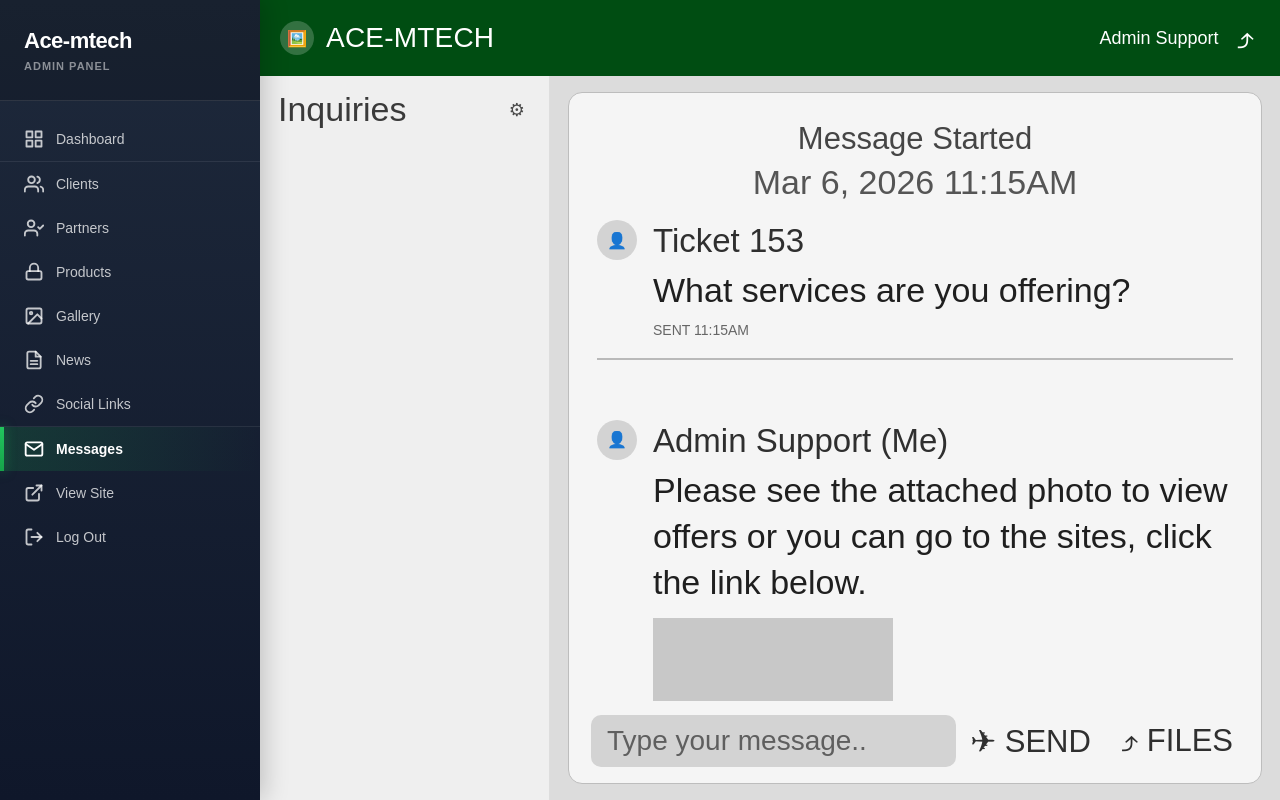
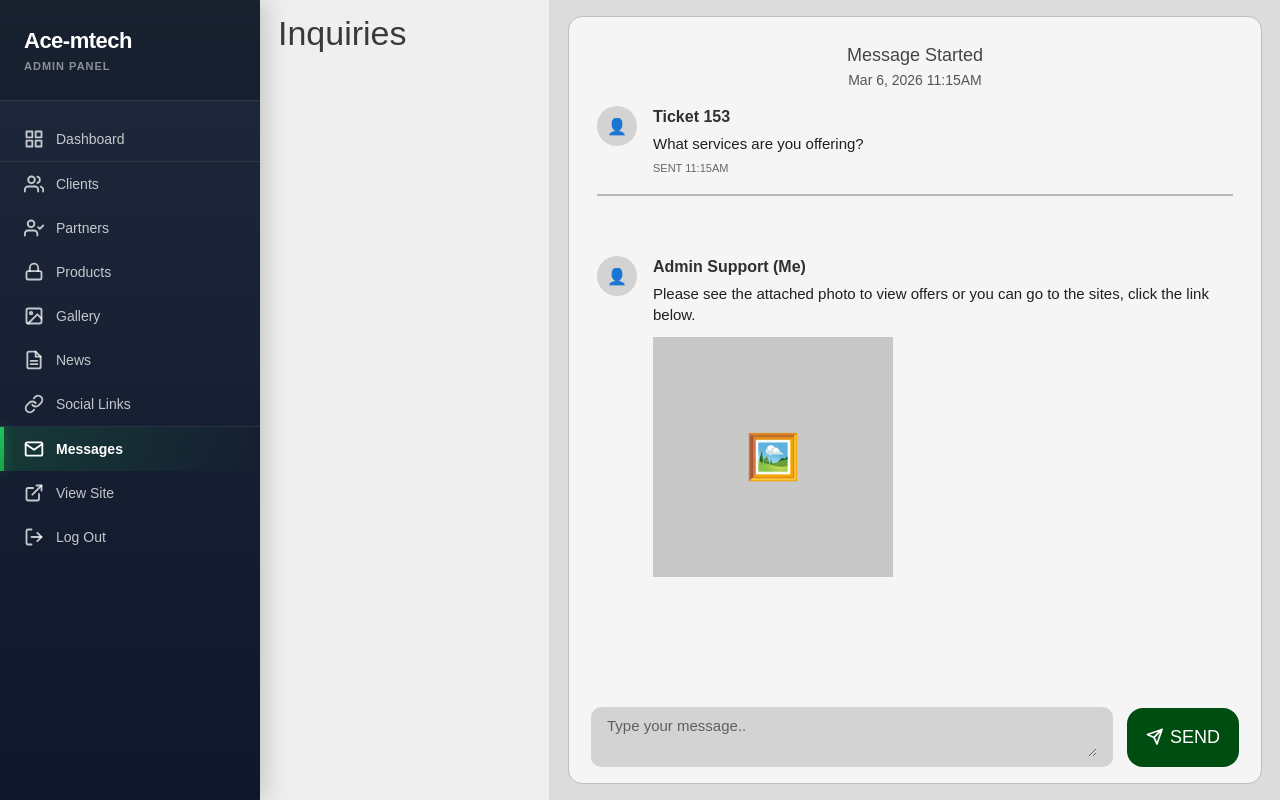
Before and after one commit to Kioski22/Ace-mtech, a PHP site: page /Ace-mtech/admin/messages/admin.html in a window 1280 px wide. Run offline with PHP 8.4, Linux system fonts and the light colour scheme; some libraries are stand-ins or nearby versions.

Commit message:
AdminXPublic Messaging
Added
1. Website Logo
2. UI/UX of messaging
3. Added algorithm: 2 days no response from user will mark the conversation closed.
4. New Messages have green circle badges on the righ side of the conversation head.
5. Elements/ Font size changed.
6. Added Icon for send btn
7. Message ticketing Prioritized

```diff
--- a/admin/messages/admin.html
+++ b/admin/messages/admin.html
@@ -264,6 +264,12 @@
       white-space: nowrap;
       align-self: end;
     }
+    .ticket-status-wrap {
+      display: inline-flex;
+      align-items: center;
+      gap: 6px;
+      justify-self: end;
+    }
     .ticket-status.active {
       background: var(--active-badge-bg);
       color: var(--active-badge-text);
@@ -271,6 +277,13 @@
     .ticket-status.closed {
       background: var(--closed-badge-bg);
       color: var(--closed-badge-text);
+    }
+    .ticket-unread {
+      width: 10px;
+      height: 10px;
+      border-radius: 999px;
+      background: #22c55e;
+      box-shadow: 0 0 0 2px rgba(34, 197, 94, 0.25);
     }
 
     /* Conversation area */
@@ -294,8 +307,8 @@
       color: #4c4c4c;
       flex-shrink: 0;
     }
-    .meta-title { font-size: 31px; margin: 0; font-weight: 500; }
-    .meta-date { font-size: 34px; margin: 6px 0 0; font-weight: 400; }
+    .meta-title { font-size: 18px; margin: 0; font-weight: 500; }
+    .meta-date { font-size: 14px; margin: 6px 0 0; font-weight: 400; }
 
     .messages-view {
       flex: 1;
@@ -321,19 +334,21 @@
       color: #444;
     }
     .msg-sender {
-      font-size: 33px;
+      font-size: 16px;
       margin: 2px 0 8px;
       color: #2f2f2f;
-      font-weight: 400;
+      font-weight: 600;
     }
     .msg-text {
-      font-size: 34px;
+      font-size: 15px;
       line-height: 1.35;
       margin: 0 0 8px;
       color: #1f1f1f;
+      overflow-wrap: anywhere;
+      word-break: break-word;
     }
     .msg-time {
-      font-size: 14px;
+      font-size: 11px;
       color: #666;
       text-transform: uppercase;
     }
@@ -364,7 +379,7 @@
       background: var(--composer-bg);
       border-radius: 10px;
       padding: 0 16px;
-      height: 52px;
+      height: 60px;
       display: flex;
       align-items: center;
     }
@@ -373,10 +388,15 @@
       border: none;
       outline: none;
       background: transparent;
-      font-size: 28px;
+      font-size: 15px;
       color: #333;
+      min-height: 50px;
+      resize: vertical;
+      overflow-wrap: anywhere;
+      word-break: break-word;
+      font-family: 'Poppins', sans-serif;
     }
-    .composer-input::placeholder { color: #5f5f5f; }
+    .composer-input::placeholder { color: #5f5f5f; font-family: 'Poppins', sans-serif; }
 
     .composer-actions {
       display: flex;
@@ -387,7 +407,7 @@
     .action-btn {
       border: none;
       background: transparent;
-      font-size: 31px;
+      font-size: 18px;
       cursor: pointer;
       display: inline-flex;
       align-items: center;
@@ -421,10 +441,10 @@
       .sidebar { height: 230px; border-right: none; border-bottom: 1px solid #ddd; }
       .main { padding: 10px; }
       .meta-title { font-size: 22px; }
-      .meta-date { font-size: 24px; }
-      .msg-sender { font-size: 20px; }
-      .msg-text { font-size: 22px; }
-      .composer-input { font-size: 18px; }
+      .meta-date { font-size: 18px; }
+      .msg-sender { font-size: 18px; font-weight: bold;}
+      .msg-text { font-size: 15px; }
+      .composer-input { font-size: 15px; }
       .action-btn { font-size: 18px; }
     }
   </style>
@@ -454,7 +474,7 @@
 
   <div class="mainContent">
   <!-- Top nav -->
-  <header class="topbar">
+  <!-- <header class="topbar">
     <div class="topbar-left">
       <div class="brand-icon-wrap" aria-hidden="true">🖼️</div>
       <div class="brand-name">ACE-MTECH</div>
@@ -462,7 +482,7 @@
     <div class="topbar-right">
       <span class="support-label">Admin Support</span>
       <button class="action-btn" id="logout-btn" aria-label="Logout">⤴</button>
-    </div>
+    </div> -->
   </header>
 
   <main class="layout">
@@ -470,7 +490,6 @@
     <aside class="sidebar">
       <div class="sidebar-head">
         <h2 class="sidebar-title">Inquiries</h2>
-        <button class="settings-btn" id="settings-btn" aria-label="Open settings">⚙</button>
       </div>
       <div class="ticket-list" id="ticket-list">
         <!-- JS renders tickets -->
@@ -520,19 +539,20 @@
         <form class="composer" id="message-form">
           <div class="composer-input-wrap">
             <label for="message-input" class="sr-only" style="position:absolute;left:-99999px;">Type your message</label>
-            <input
+            <textarea
               id="message-input"
               class="composer-input"
-              type="text"
+              rows="2"
               placeholder="Type your message.."
               autocomplete="off"
-            />
+            ></textarea>
           </div>
 
           <div class="composer-actions">
-            <button type="submit" class="action-btn" id="send-message" aria-label="Send message">✈ SEND</button>
-            <button type="button" class="action-btn" id="files-trigger" aria-label="Attach files">⤴ FILES</button>
-            <input id="files-input" class="hidden-file-input" type="file" multiple />
+            <button type="submit" class="action-btn" id="send-message" aria-label="Send message">
+              <img src="../../source_img/icons/Send%20Icon.svg" alt="" width="18" height="18" />
+              SEND
+            </button>
           </div>
         </form>
       </div>
--- a/admin/messages/messenger.css
+++ b/admin/messages/messenger.css
@@ -102,7 +102,7 @@ body {
 }
 .sidebar-title {
   margin: 0;
-  font-size: 34px;
+  font-size: 24px;
   font-weight: 500;
   color: #3a3a3a;
 }
@@ -172,6 +172,12 @@ body {
   padding: 3px 8px;
   white-space: nowrap;
 }
+.ticket-status-wrap {
+  display: inline-flex;
+  align-items: center;
+  gap: 6px;
+  justify-self: end;
+}
 .ticket-status.active {
   background: var(--active-badge-bg);
   color: var(--active-badge-text);
@@ -179,6 +185,22 @@ body {
 .ticket-status.closed {
   background: var(--closed-badge-bg);
   color: var(--closed-badge-text);
+}
+
+.ticket-unread {
+  width: 10px;
+  height: 10px;
+  border-radius: 999px;
+  background: #22c55e;
+  box-shadow: 0 0 0 2px rgba(34, 197, 94, 0.25);
+}
+
+.ticket-unread {
+  width: 10px;
+  height: 10px;
+  border-radius: 999px;
+  background: #22c55e;
+  box-shadow: 0 0 0 2px rgba(34, 197, 94, 0.25);
 }
 
 /* Conversation area */
@@ -203,13 +225,13 @@ body {
 }
 .meta-title {
   margin: 0;
-  font-size: 31px;
+  font-size: 16px;
   font-weight: 500;
   color: #454545;
 }
 .meta-date {
   margin: 6px 0 0;
-  font-size: 34px;
+  font-size: 14px;
   font-weight: 400;
   color: #555;
 }
@@ -260,19 +282,21 @@ body {
   color: #444;
 }
 .msg-sender {
-  font-size: 33px;
+  font-size: 16px;
   margin: 2px 0 8px;
   color: #2f2f2f;
-  font-weight: 400;
+  font-weight: 600;
 }
 .msg-text {
-  font-size: 34px;
+  font-size: 15px;
   line-height: 1.35;
   margin: 0 0 8px;
   color: #1f1f1f;
+  overflow-wrap: anywhere;
+  word-break: break-word;
 }
 .msg-time {
-  font-size: 14px;
+  font-size: 11px;
   color: #666;
   text-transform: uppercase;
 }
@@ -322,10 +346,10 @@ body {
 .composer-input-wrap {
   background: var(--composer-bg);
   border-radius: 10px;
-  padding: 0 16px;
-  height: 52px;
+  padding: 6px 16px;
+  min-height: 40px;
   display: flex;
-  align-items: center;
+  align-items: stretch;
 }
 #message-input.admin-message-input,
 #message-input.composer-input,
@@ -334,9 +358,13 @@ body {
   border: none;
   outline: none;
   background: transparent;
-  font-size: 28px;
+  font-size: 15px;
   color: #333;
   padding: 0;
+  min-height: 40px;
+  resize: vertical;
+  overflow-wrap: anywhere;
+  word-break: break-word;
 }
 #message-input::placeholder {
   color: #5f5f5f;
@@ -360,14 +388,34 @@ body {
 }
 #send-message.admin-send-btn,
 #send-message {
-  background: transparent;
-  color: #2f2f2f;
-  padding: 0;
+  background: var(--brand-green);
+  color: #ffffff;
+  padding: 19px;
   border: none;
-  border-radius: 0;
-  font-size: 31px;
+  border-radius: 16px;
+  font-size: 18px;
   font-weight: 400;
+  font-family: 'Poppins', sans-serif;
+  border-radius: 16px;
 }
+
+#send-message.admin-send-btn:hover,
+#send-message:hover {
+  background: #0f6b23;
+  box-shadow: 0 10px 24px rgba(0, 77, 18, 0.28);
+}
+
+#send-message.admin-send-btn:active,
+#send-message:active {
+  background: #0b5a1d;
+  box-shadow: 0 6px 14px rgba(0, 77, 18, 0.22);
+  transform: translateY(1px);
+}
+
+#send-message img {
+  filter: brightness(0) invert(1);
+}
+
 
 /* Utility */
 .hidden-file-input { display: none; }
--- a/admin2/messages-unread-badge.js
+++ b/admin2/messages-unread-badge.js
@@ -2,7 +2,7 @@ import { initializeApp } from "https://www.gstatic.com/firebasejs/10.7.1/firebas
 import { getDatabase, onValue, ref } from "https://www.gstatic.com/firebasejs/10.7.1/firebase-database.js";
 
 const firebaseConfig = {
-  databaseURL: "https://ace-mtech-default-rtdb.firebaseio.com/"
+  databaseURL: "https://ace-mtech-eee96-default-rtdb.firebaseio.com/"
 };
 
 const BADGE_STYLE_ID = "messages-unread-badge-style";
--- a/includes/repository.php
+++ b/includes/repository.php
@@ -929,9 +929,9 @@ function set_site_setting(string $key, string $value): bool
 
 function get_site_logo_path(): string
 {
-	$logoPath = get_site_setting("site_logo_path", "source_img/Ace-mtech-logo.png");
+	$logoPath = get_site_setting("site_logo_path", "source_img/Ace-mtech-logo.svg");
 	if ($logoPath === null || trim($logoPath) === "") {
-		return "source_img/Ace-mtech-logo.png";
+		return "source_img/Ace-mtech-logo.svg";
 	}
 
 	return (string)$logoPath;
--- a/index.php
+++ b/index.php
@@ -1355,8 +1355,8 @@ $siteLogoPath = get_site_logo_path();
 				</div>
 			</div>
 			<form id="message-form" class="message-form">
-				<input id="message-input" type="text" placeholder="Type your message..." autocomplete="off" disabled />
-				<button id="send-message" type="submit" disabled>Send</button>
+				<textarea id="message-input" rows="2" placeholder="Type your message..." autocomplete="off"></textarea>
+				<button id="send-message" type="submit">Send</button>
 			</form>
 		</div>
 		<script type="module" src="admin/messages/messenger.js"></script>
```
Also changed, not shown: admin/messages/messenger-admin.js (+43 -20 lines), admin/messages/messenger-public.css (+18 -2 lines), admin/messages/messenger.js (+134 -9 lines), source_img/Ace-mtech-logo.png (deleted), source_img/Ace-mtech-logo.svg (added), source_img/icons/Link File.svg (added), source_img/icons/Send Icon.svg (added).
